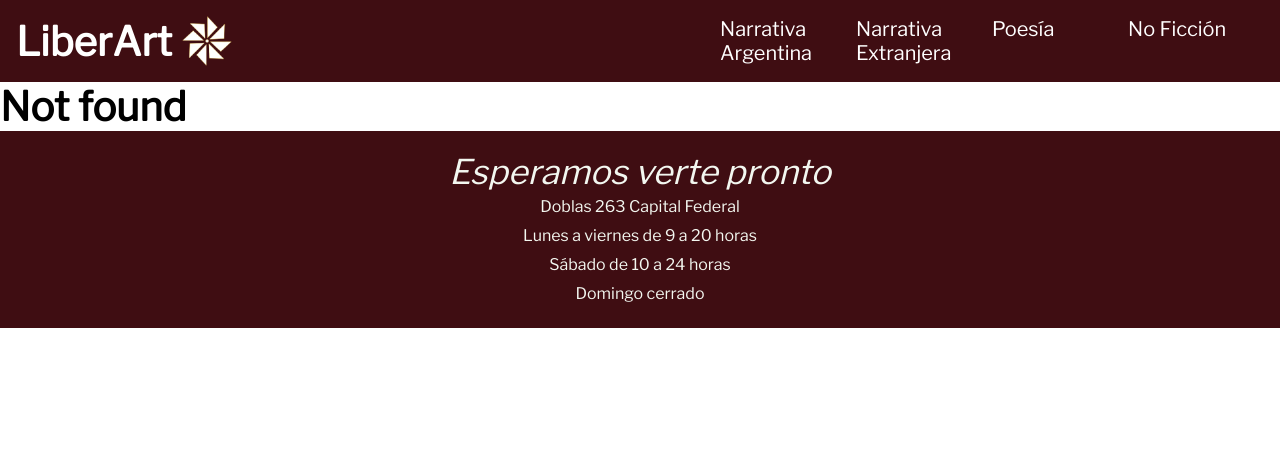
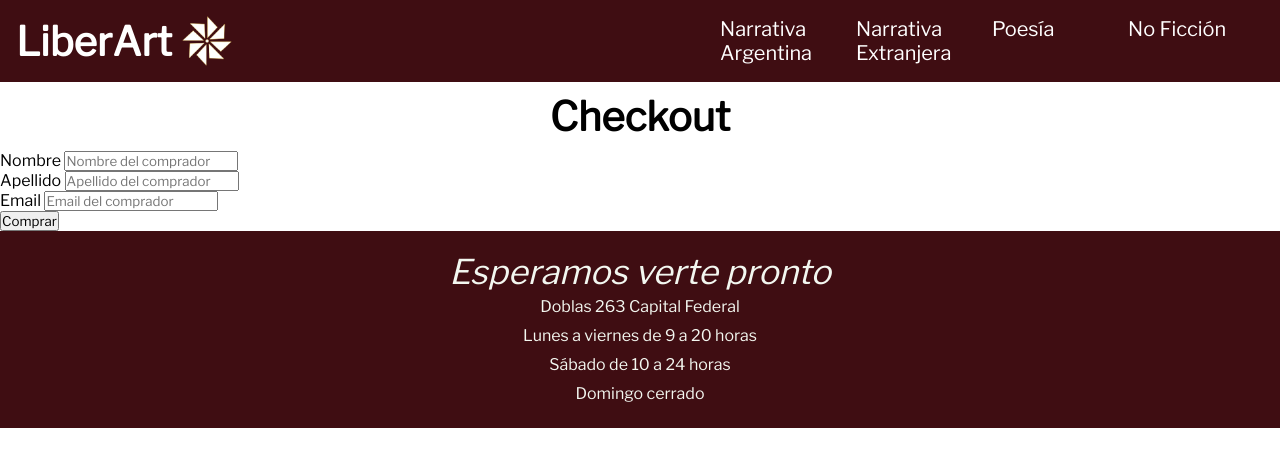
Before and after one commit to smelitsko/PreEntrega2Melitsko, a React (Vite) app: page /checkout in a window 1280 px wide. Before the commit this address had no page. Shown: the top 466 px of the page. Built offline with nearby package versions, Linux system fonts and the light colour scheme; a web font is replaced by a local one.

Commit message:
checkout page y carrito

```diff
--- a/src/App.jsx
+++ b/src/App.jsx
@@ -5,6 +5,7 @@ import ItemListContainer from "./components/ItemListContainer/ItemListContainer"
 import ItemDetailContainer from "./components/ItemDetailContainer/ItemDetailContainer";
 import CartProvider from "./contexts/CartContext/CartProvider";
 import CartContainer from "./components/CartContainer/CartContainer";
+import Checkout from "./components/Checkout/Checkout";
 import { useState, useEffect } from "react";
 
 import { getFirestore, collection, getDocs } from "firebase/firestore";
@@ -28,6 +29,7 @@ function App() {
             <Route path="/item/:itemId" element={<ItemDetailContainer />} />
             <Route path="*" element={<h1>Not found</h1>} />
             <Route path="/cart" element={<CartContainer />} />
+            <Route path="/checkout" element={<Checkout />} />
           </Routes>
           {/* <CartContext.Provider value={CART_INITIAL_STATE}></CartContext.Provider> */}
         </Layout>
--- a/src/components/CartContainer/CartContainer.jsx
+++ b/src/components/CartContainer/CartContainer.jsx
@@ -1,6 +1,7 @@
 import { useContext } from "react";
 import CartContext from "../../contexts/CartContext/CartContext";
 import CartItem from "../CartItem/CartItem";
+import { Link } from "react-router-dom";
 
 export default function CartContainer() {
   const { cart, clearCart, cartTotal } = useContext(CartContext);
@@ -9,7 +10,6 @@ export default function CartContainer() {
     <div className="">
       <h2 className="">Mi Carrito</h2>
       <div className="">
-        <table>
         {cart.length === 0 ? (
           <h1>No hay productos en el carrito</h1>
         ) : (
@@ -17,13 +17,15 @@ export default function CartContainer() {
             return <CartItem key={item.product.id} item={item} />;
           })
         )}
-        </table>
       </div>
 
       <h3 className="">Total: ${cartTotal}</h3>
       <button className="" onClick={clearCart}>
         Limpiar carrito
       </button>
+      <Link to={`/checkout`}>
+        <button>Terminar la compra</button>
+      </Link>
     </div>
   );
 }
--- a/src/components/CartItem/CartItem.jsx
+++ b/src/components/CartItem/CartItem.jsx
@@ -7,19 +7,9 @@ export default function CartItem({ item }) {
 
   return (
     <div key={item} className="carrito-contenido">
-      <tr>
-        <td>{item.product.titulo}</td>
-        <td>Cantidad: {item.quantity}</td>
-        <td>Precio: ${item.product.precio}</td>
-      </tr>
-      {/*       <div className="">
-        <div>{<img className="small" src={`/${item.product.img}`} />}</div>
-        <div>
-          <p>{item.product.titulo}</p>
-          <p>Cantidad: {item.quantity}</p>
-          <p>Precio: ${item.product.precio}</p>
-        </div>
-      </div>
+      <p>{item.product.titulo}</p>
+      <p>Cantidad: {item.quantity}</p>
+      <p>Precio: ${item.product.precio}</p>
       <div className="">
         <button className="" onClick={() => removeFromCart(item.product.id, 1)}>
           -
@@ -28,7 +18,6 @@ export default function CartItem({ item }) {
           +
         </button>
       </div>
- */}{" "}
     </div>
   );
 }
--- /dev/null
+++ b/src/components/Checkout/Checkout.jsx
@@ -0,0 +1,69 @@
+import { useContext } from "react";
+import CartContext from "../../contexts/CartContext/CartContext";
+import { collection, getFirestore, addDoc } from "firebase/firestore";
+import { useState } from "react";
+
+export default function Checkout() {
+  const { cart, clearCart, cartTotal } = useContext(CartContext);
+  const [idOrderSaved, setIdOrderSaved] = useState("");
+  const [buyer, setBuyer] = useState({
+    name: "",
+    lastName: "",
+    email: "",
+  });
+
+  const handleInputChange = (e) => {
+    setBuyer({ ...buyer, [e.target.name]: e.target.value });
+  };
+
+  const handleSubmit = (e) => {
+    e.preventDefault();
+    const order = {
+      buyer,
+      cart,
+      cartTotal,
+    };
+
+    const db = getFirestore();
+
+    const ordersCollection = collection(db, "orders");
+
+    addDoc(ordersCollection, order).then(({ id }) => setIdOrderSaved);
+  };
+
+  return (
+    <div className="">
+      <h2 className="">Checkout</h2>
+      <form onSubmit={handleSubmit}>
+        <label> Nombre </label>
+        <input
+          type="text"
+          placeholder="Nombre del comprador"
+          name="name"
+          value={buyer.name}
+          onChange={handleInputChange}
+        />
+        <br />
+        <label> Apellido </label>
+        <input
+          type="text"
+          placeholder="Apellido del comprador"
+          name="lastName"
+          value={buyer.lastName}
+          onChange={handleInputChange}
+        />
+        <br />
+        <label> Email </label>
+        <input
+          type="email"
+          placeholder="Email del comprador"
+          name="email"
+          value={buyer.email}
+          onChange={handleInputChange}
+        />
+        <br />
+        <button type="submit">Comprar</button>
+      </form>
+    </div>
+  );
+}
```
Lines whose indentation alone changed are shown as unchanged.
